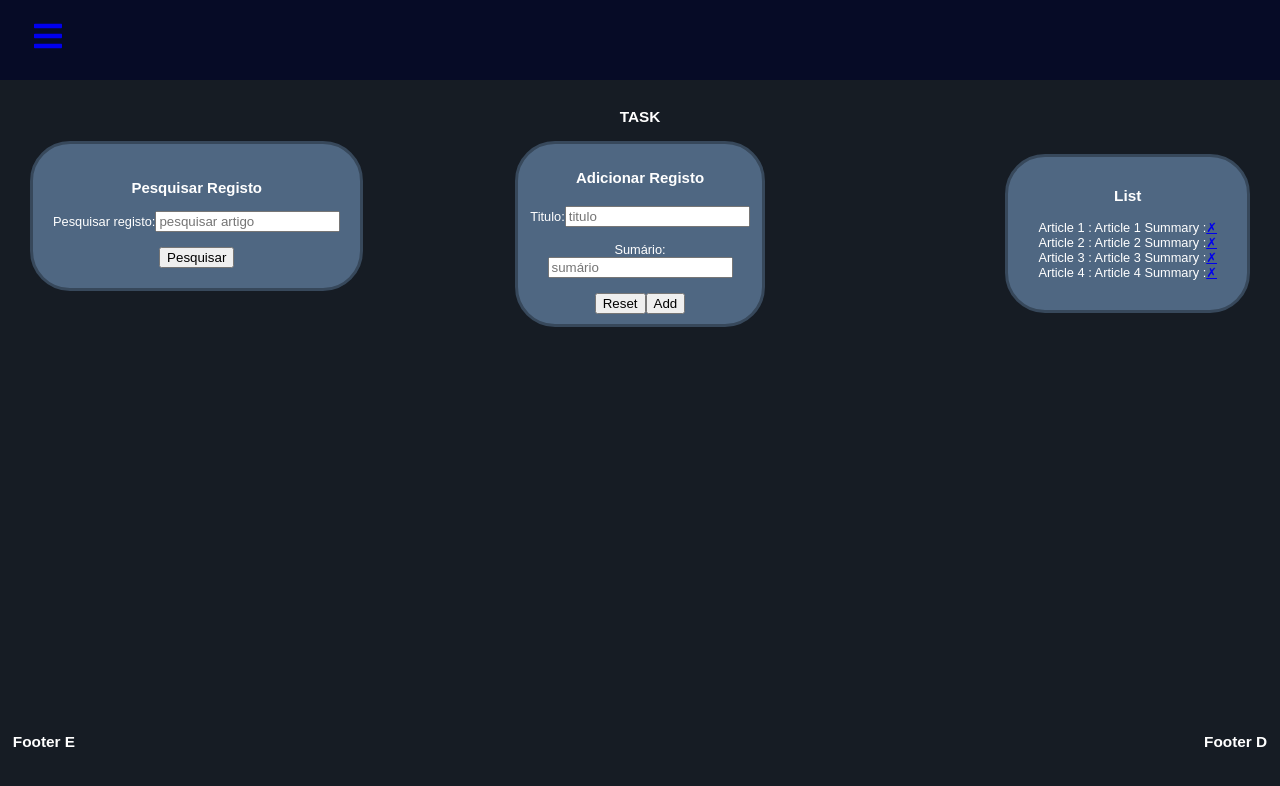
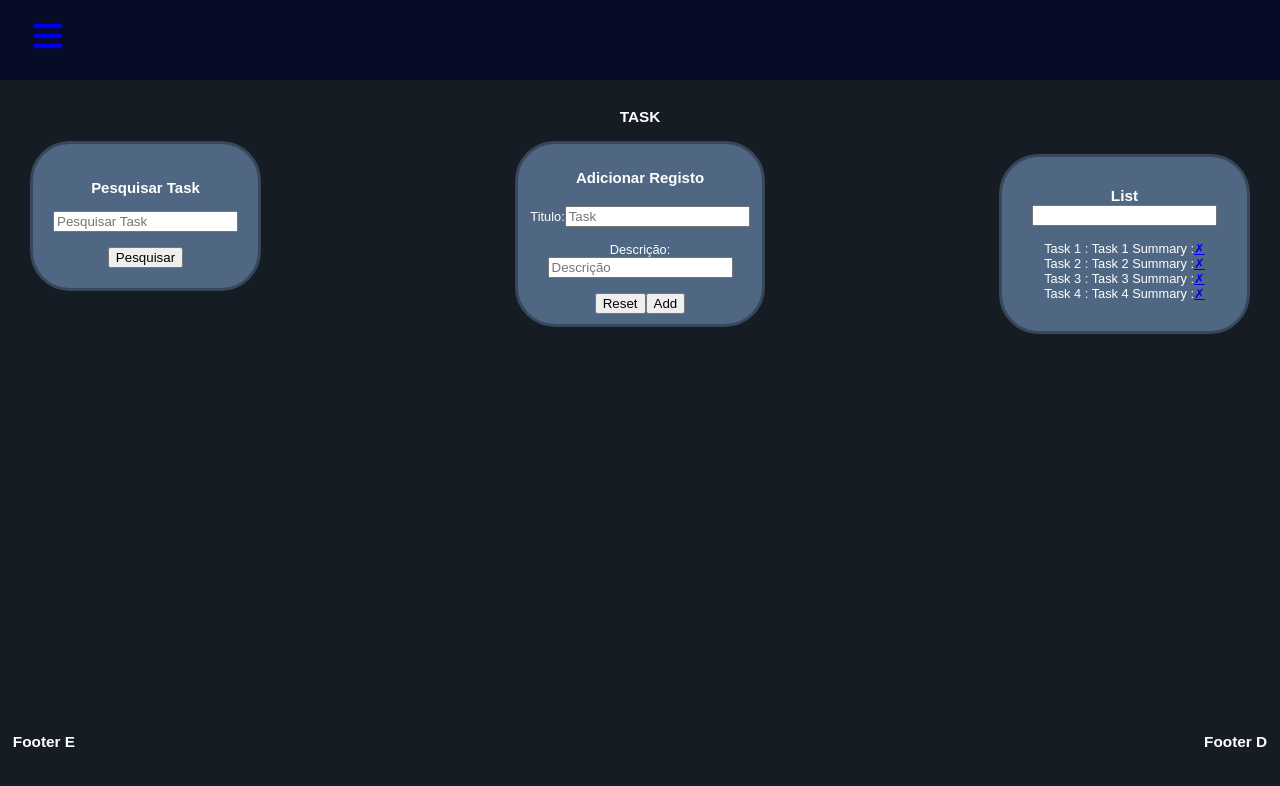
Before and after one commit to Goncalves745/TaskFusion, a React (Create React App) app: page / in a window 1280 px wide. Shown: the top 786 px of the page. Built offline with nearby package versions, Linux system fonts and the light colour scheme.

Commit message:
Datepicker no estado

```diff
--- a/src/Estado.js
+++ b/src/Estado.js
@@ -2,31 +2,32 @@ import logo from './logo.svg';
 import './App.css';
 import { BrowserRouter as Router, Route, Routes } from "react-router-dom";
 import { useState, useEffect } from "react";
+import DatePicker from './DatePicker';
 
 export default function Estado() {
     const [articles, setArticles] = useState([
         {
           id: 1,
-          title: "Article 1",
-          summary: "Article 1 Summary",
+          title: "Task 1",
+          summary: "Task 1 Summary",
           display: "none",
         },
         {
           id: 2,
-          title: "Article 2",
-          summary: "Article 2 Summary",
+          title: "Task 2",
+          summary: "Task 2 Summary",
           display: "none",
         },
         {
           id: 3,
-          title: "Article 3",
-          summary: "Article 3 Summary",
+          title: "Task 3",
+          summary: "Task 3 Summary",
           display: "none",
         },
         {
           id: 4,
-          title: "Article 4",
-          summary: "Article 4 Summary",
+          title: "Task 4",
+          summary: "Task 4 Summary",
           display: "none",
         },
     ]);
@@ -73,11 +74,13 @@ export default function Estado() {
 
     return (
         <>
+
             <h1 style={{color: "white"}}>TASK</h1>
             <br />
 
             <ul className="paradireita">
             <h1>List</h1>
+            <DatePicker />
             <br/>
             {data.map((i) => (
                 <li key={i.id}>{i.title} : {i.summary} :
@@ -93,10 +96,10 @@ export default function Estado() {
             </ul>
 
             <div className='pesquisa'>
-            <h3>Pesquisar Registo</h3>
+            <h3>Pesquisar Task</h3>
             <label>
-                Pesquisar registo:
-                <input type="text" value={search} onChange={(e) => setSearch(e.target.value)} placeholder="pesquisar artigo" name="pesq" />
+
+                <input type="text" value={search} onChange={(e) => setSearch(e.target.value)} placeholder="Pesquisar Task" name="pesq" />
             </label>
             <br />
             <br />
@@ -109,13 +112,13 @@ export default function Estado() {
             <form method="post" style={{marginTop: "20px"}} onSubmit={handleSubmit}>
                 <label>
                     Titulo:
-                    <input type="text" placeholder="titulo" name="regTitle" />
+                    <input type="text" placeholder="Task" name="regTitle" />
                 </label>
                 <br />
                 <br />
                 <label>
-                    Sumário:
-                    <input type="text" placeholder="sumário" name="regSum" />
+                    Descrição:
+                    <input type="text" placeholder="Descrição" name="regSum" />
                 </label>
                 <br />
                 <br />
```
